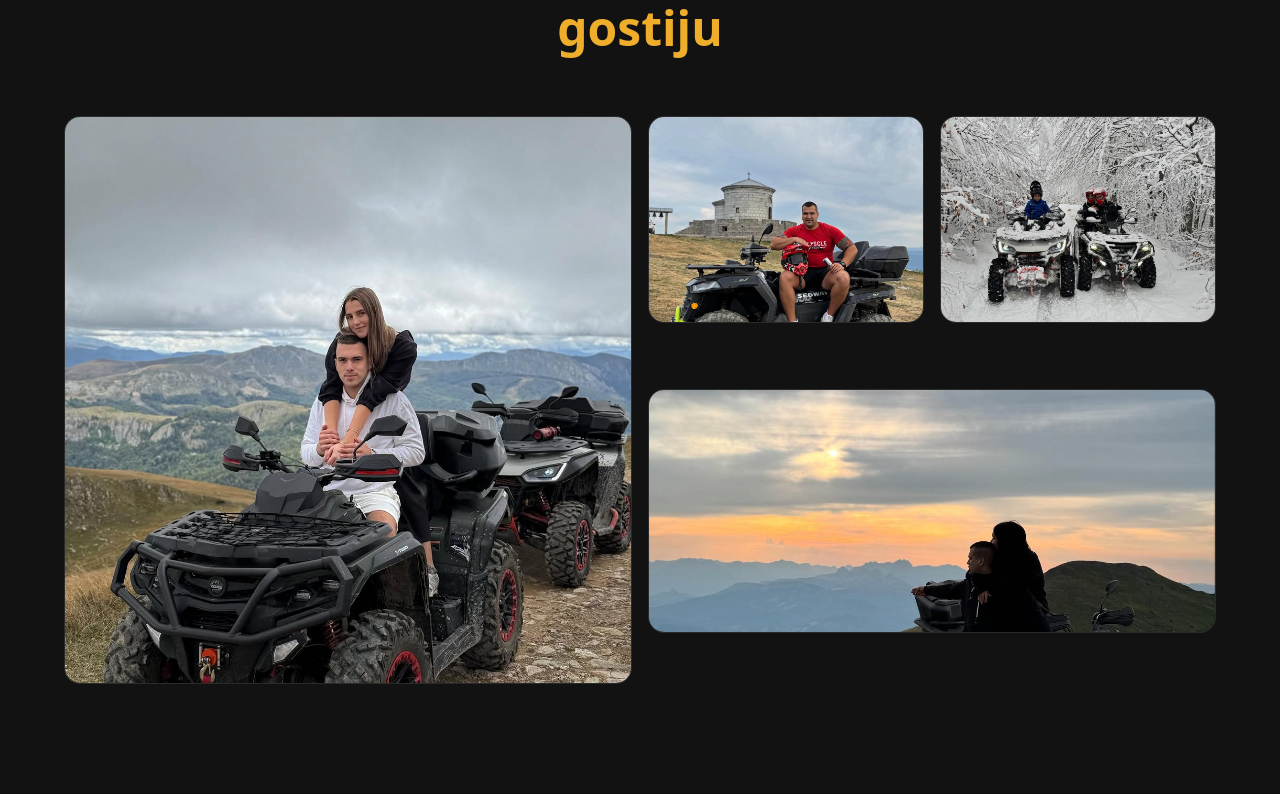
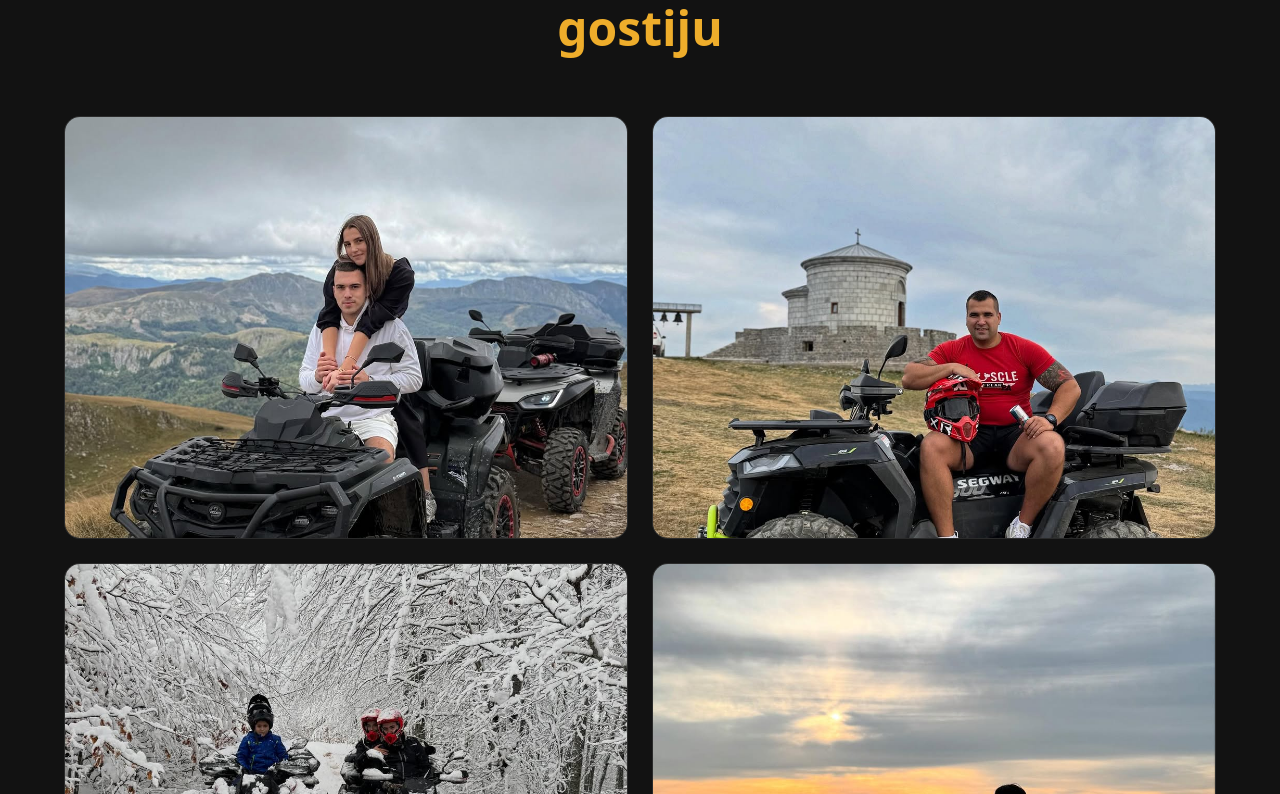
Before and after one commit to anunnaki7/MonteQuad, a React (Vite) app: page / in a window 1280 px wide. Shown: the part 3766-4560 px from the top of the page. Built offline with nearby package versions, Linux system fonts and the light colour scheme; the HTML template or start-up script is replaced by a standard one.

Commit message:
Changes
Co-authored-by: anunnaki7 <257572817+anunnaki7@users.noreply.github.com>

```diff
--- a/src/components/landing/Gallery.tsx
+++ b/src/components/landing/Gallery.tsx
@@ -62,26 +62,23 @@ const Gallery = () => {
           </h2>
         </div>
 
-        {/* Asymmetric Bento Gallery */}
-        <div className="grid grid-cols-2 lg:grid-cols-4 gap-3 md:gap-4">
+        {/* Clean uniform gallery — every image fully visible */}
+        <div className="grid grid-cols-1 sm:grid-cols-2 lg:grid-cols-2 gap-4 md:gap-6">
           {images.map((image, index) => (
             <div
               key={index}
-              className={`gallery-item glass-card relative overflow-hidden cursor-pointer group ${
-                index === 0 ? "col-span-2 row-span-2 aspect-square" :
-                index === 1 ? "aspect-[4/3]" :
-                index === 2 ? "aspect-[4/3]" :
-                "col-span-2 lg:col-span-2 aspect-[21/9]"
-              }`}
+              className="gallery-item glass-card relative overflow-hidden cursor-pointer group aspect-[4/3]"
               onMouseMove={handleMouseMove}
               onMouseLeave={handleMouseLeave}
             >
-              <div
-                className="absolute inset-0 bg-cover bg-center transition-transform duration-700 group-hover:scale-110"
-                style={{ backgroundImage: `url(${image})` }}
+              <img
+                src={image}
+                alt={`MonteQuad gallery ${index + 1}`}
+                loading="lazy"
+                className="absolute inset-0 w-full h-full object-cover transition-transform duration-700 group-hover:scale-105"
               />
-              <div className="absolute inset-0 bg-black/40 opacity-0 group-hover:opacity-100 transition-opacity duration-300 flex items-center justify-center">
-                <Expand className="w-8 h-8 text-white transform scale-75 group-hover:scale-100 transition-transform duration-500" />
+              <div className="absolute inset-0 bg-gradient-to-t from-black/50 via-transparent to-transparent opacity-0 group-hover:opacity-100 transition-opacity duration-300 flex items-end justify-end p-4">
+                <Expand className="w-6 h-6 text-white transform scale-75 group-hover:scale-100 transition-transform duration-500" />
               </div>
               <div
                 className="absolute inset-0 rounded-2xl opacity-0 group-hover:opacity-100 transition-opacity duration-300 pointer-events-none"
```
